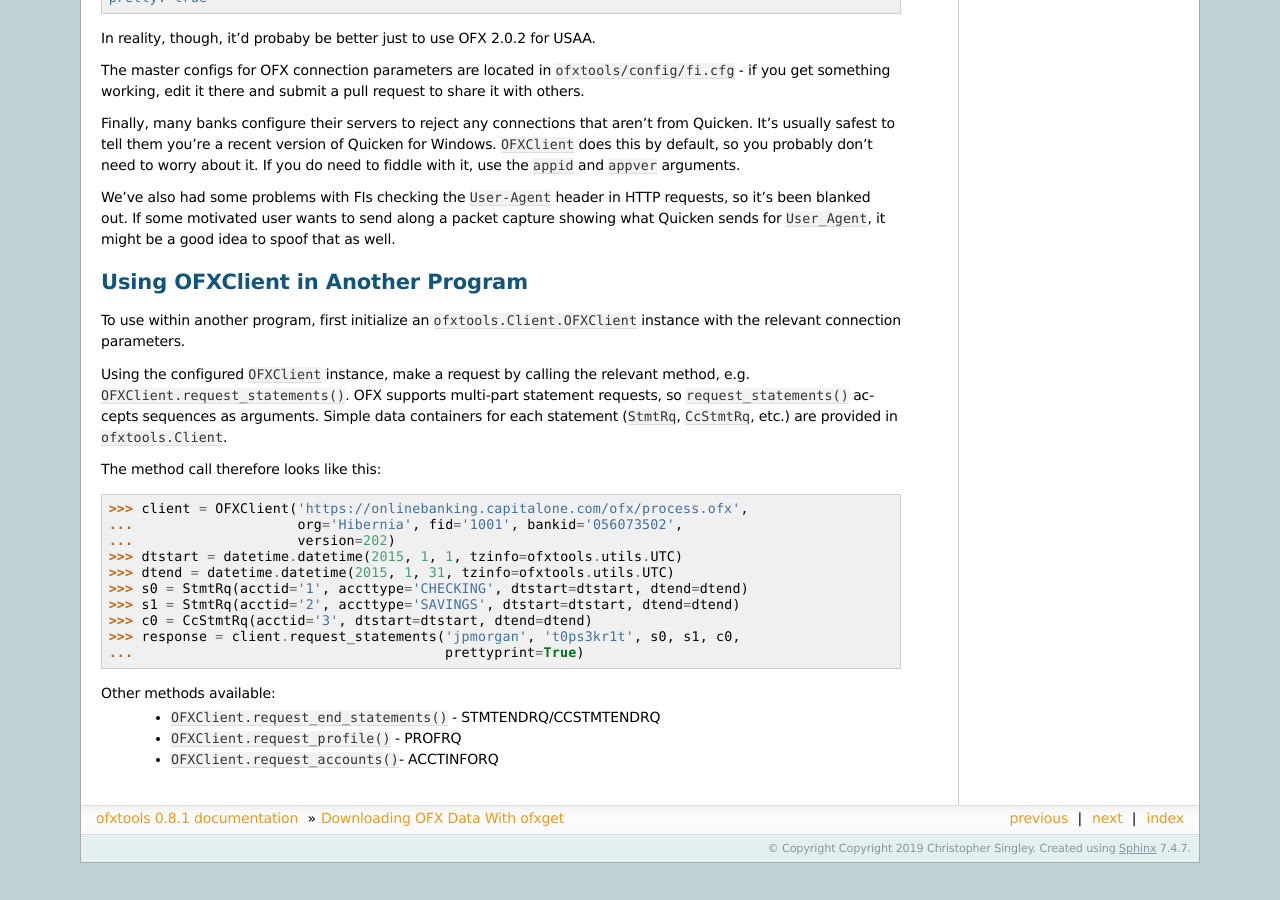
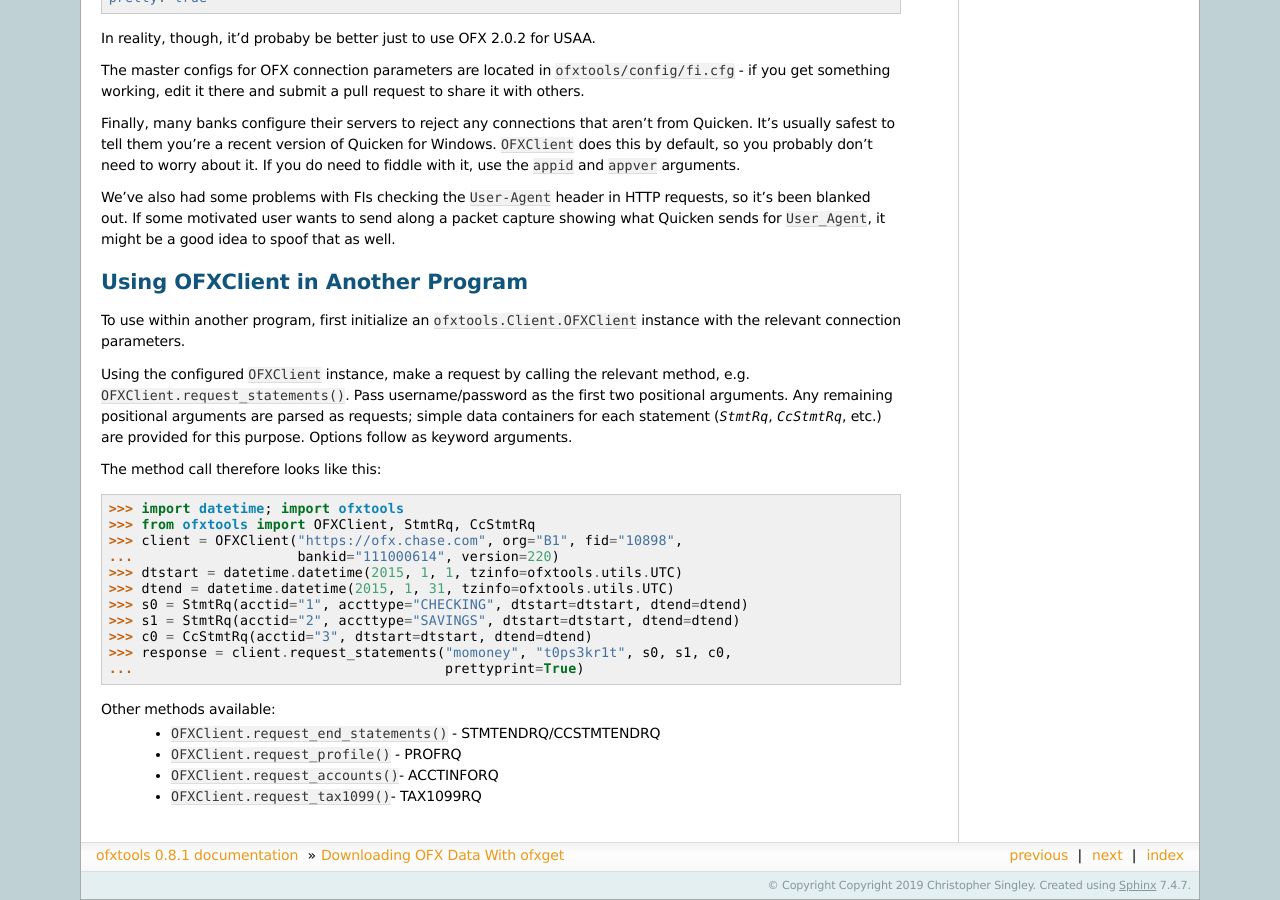
Before and after one commit to csingley/ofxtools, a Sphinx documentation site: the page built from docs/client.rst, in a window 1280 px wide and 900 px high, scrolled down 3352 px. Built offline with Sphinx 7.4.7, drawn with Linux system fonts in a browser that asks for light colours; before the commit the page ends 4215 px from its top, so only the background shows below that.

Commit message:
Improve client docs

```diff
--- a/docs/client.rst
+++ b/docs/client.rst
@@ -258,31 +258,33 @@ To use within another program, first initialize an ``ofxtools.Client.OFXClient``
 instance with the relevant connection parameters.
 
 Using the configured ``OFXClient`` instance, make a request by calling the
-relevant method, e.g. ``OFXClient.request_statements()``.  OFX supports
-multi-part statement requests, so ``request_statements()`` accepts sequences as
-arguments.  Simple data containers for each statement
-(``StmtRq``, ``CcStmtRq``, etc.) are provided in ``ofxtools.Client``.
+relevant method, e.g. ``OFXClient.request_statements()``.  Pass
+username/password as the first two positional arguments.  Any remaining
+positional arguments are parsed as requests; simple data containers for each
+statement (`StmtRq`, `CcStmtRq`, etc.) are provided for this purpose.
+Options follow as keyword arguments.
 
 The method call therefore looks like this:
 
 .. code-block:: python
 
-
-    >>> client = OFXClient('https://onlinebanking.capitalone.com/ofx/process.ofx',
-    ...                    org='Hibernia', fid='1001', bankid='056073502',
-    ...                    version=202)
+    >>> import datetime; import ofxtools
+    >>> from ofxtools import OFXClient, StmtRq, CcStmtRq
+    >>> client = OFXClient("https://ofx.chase.com", org="B1", fid="10898",
+    ...                    bankid="111000614", version=220)
     >>> dtstart = datetime.datetime(2015, 1, 1, tzinfo=ofxtools.utils.UTC)
     >>> dtend = datetime.datetime(2015, 1, 31, tzinfo=ofxtools.utils.UTC)
-    >>> s0 = StmtRq(acctid='1', accttype='CHECKING', dtstart=dtstart, dtend=dtend)
-    >>> s1 = StmtRq(acctid='2', accttype='SAVINGS', dtstart=dtstart, dtend=dtend)
-    >>> c0 = CcStmtRq(acctid='3', dtstart=dtstart, dtend=dtend)
-    >>> response = client.request_statements('jpmorgan', 't0ps3kr1t', s0, s1, c0,
+    >>> s0 = StmtRq(acctid="1", accttype="CHECKING", dtstart=dtstart, dtend=dtend)
+    >>> s1 = StmtRq(acctid="2", accttype="SAVINGS", dtstart=dtstart, dtend=dtend)
+    >>> c0 = CcStmtRq(acctid="3", dtstart=dtstart, dtend=dtend)
+    >>> response = client.request_statements("momoney", "t0ps3kr1t", s0, s1, c0,
     ...                                      prettyprint=True)
 
 Other methods available:
     * ``OFXClient.request_end_statements()`` - STMTENDRQ/CCSTMTENDRQ
     * ``OFXClient.request_profile()`` - PROFRQ
     * ``OFXClient.request_accounts()``- ACCTINFORQ
+    * ``OFXClient.request_tax1099()``- TAX1099RQ
 
 .. _OFX Home: http://www.ofxhome.com/
 .. _ABA routing number: http://routingnumber.aba.com/default1.aspx
```
